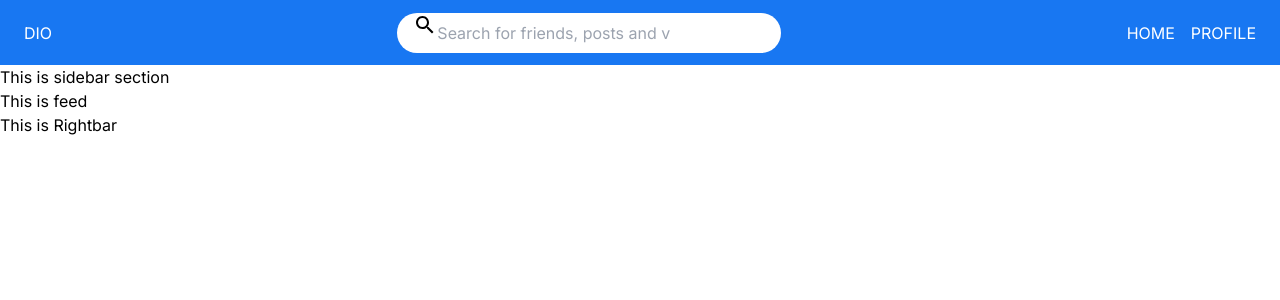
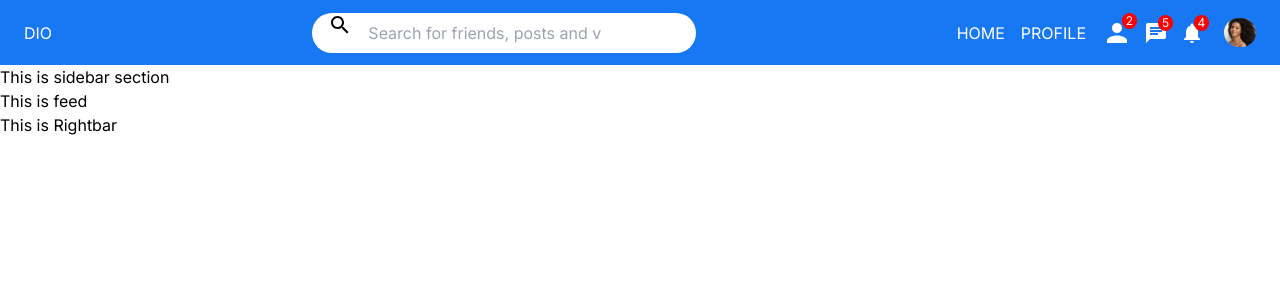
Before and after one commit to Usytech01/D-tech, a Next.js app: page / in a window 1280 px wide. Shown: the top 300 px of the page. Built offline with nearby package versions, Linux system fonts and the light colour scheme.

Commit message:
Completion of navbar

```diff
--- a/app/component/Topbar.jsx
+++ b/app/component/Topbar.jsx
@@ -1,6 +1,8 @@
 import Link from 'next/link'
 import React from 'react'
-import {Search} from '@mui/icons-material'
+import image from 'next/link'
+import {Person, Search, Chat, Notifications} from '@mui/icons-material'
+import Image from 'next/image'
 
 
 
@@ -13,9 +15,9 @@ export default function Topbar() {
         </Link>
         <div className="w-[30vw] bg-white md:flex px-4 items-center rounded-full">
           <div className="flex h-[40px]">
-            <Search className='text-black'/>
+            <Search className='text-black mr-2'/>
             <input type="text" placeholder='Search for friends, posts and videos'
-            className='h-full w-full focus:outline-none bg-transparent'/>
+            className='h-full px-2 w-full focus:outline-none text-black bg-transparent'/>
           </div>
         </div>
         <div className='flex gap-6'>
@@ -23,9 +25,26 @@ export default function Topbar() {
             <Link href='/'>
             <h2>HOME</h2>
             </Link>
-            <Link href='/'>
+            <Link href='/profile'>
             <h2>PROFILE</h2>
             </Link>
+            <div className='flex gap-3 items-center text-white'>
+              <div className='relative cursor-pointer'>
+                <Person sx={({fontSize: 30})}/>
+                <span className='text-xs flex items-center justify-center absolute bg-[red] w-[15px] rounded-full -top-[5px] -right-[5px]'>2</span>
+              </div>
+              <div className='relative cursor-pointer'>
+                <Chat/>
+                <span className='text-xs flex items-center justify-center absolute bg-[red] w-[15px] rounded-full -top-[5px] -right-[5px]'>5</span>
+              </div>
+              <div className='relative cursor-pointer'>
+                <Notifications/>
+                <span className='text-xs flex items-center justify-center absolute bg-[red] w-[15px] rounded-full -top-[5px] -right-[5px]'>4</span>
+              </div>
+              <Link href="/profile">
+              <Image src="/assets/team/girl.png" alt="profile logo" width={32} height={32} className='rounded-full object-cover ml-2'/>
+              </Link>
+            </div>
           </div>
         </div>
       </nav>
```
